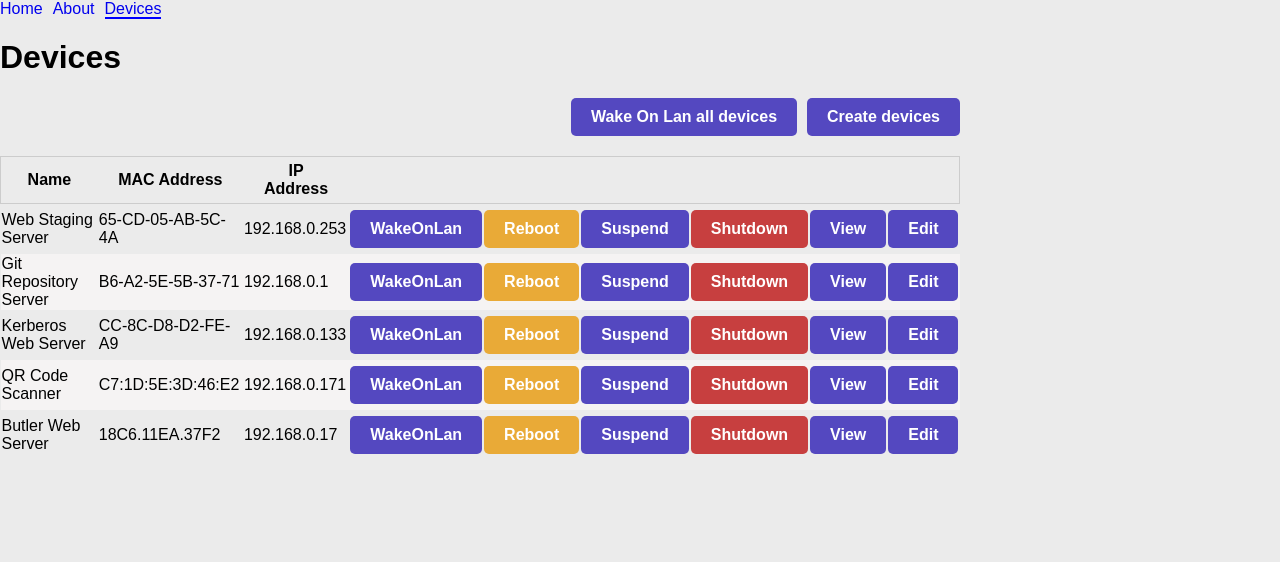
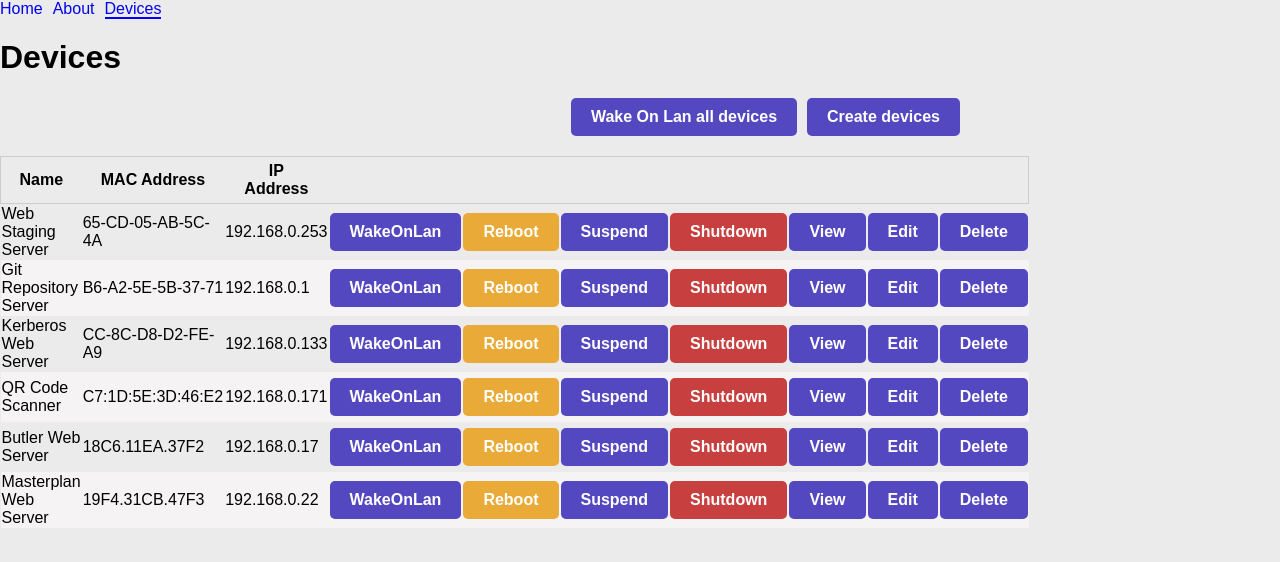
Before and after one commit to teamadaptdevlearnings/moises-spa, a React (Create React App) app: page /devices in a window 1280 px wide. Shown: the top 562 px of the page. Built offline with nearby package versions, Linux system fonts and the light colour scheme; the HTML template or start-up script is replaced by a standard one.

Commit message:
CHORE: cleanup

```diff
--- a/src/components/Modal.css
+++ b/src/components/Modal.css
@@ -1,7 +1,7 @@
 .modalBackground {
   width: 100vw;
   height: 100vh;
-  background-color: rgba(200, 200, 200, .7);
+  background-color: rgba(200, 200, 200, 0.7);
   position: fixed;
   display: flex;
   justify-content: center;
@@ -23,7 +23,6 @@
 .modalContainer .title {
   display: inline-block;
   text-align: center;
-  margin-top: 10px;
 }
 
 .titleCloseBtn {
@@ -32,10 +31,13 @@
 }
 
 .titleCloseBtn button {
+  background: #eee !important;
   background-color: transparent;
-  border: none;
+  border: 1px solid #bbb;
+  border-radius: 50%;
   font-size: 25px;
   cursor: pointer;
+  color: #000;
 }
 
 .modalContainer .body {
@@ -76,8 +78,12 @@ table.devicesDetail {
 }
 table.devicesDetail th,
 table.devicesDetail tr,
-table.devicesDetail  td {
+table.devicesDetail td {
   border: 1px solid #ccc;
+}
+table.devicesDetail input[type="text"] {
+  background: #eee;
+  width: 90%;
 }
 
 @keyframes FadeIn {
@@ -135,11 +141,19 @@ table.devicesDetail  td {
 }
 
 @-webkit-keyframes FadeIn {
-   0% {opacity: 0;}
-   100% {opacity: 1;}
+  0% {
+    opacity: 0;
+  }
+  100% {
+    opacity: 1;
+  }
 }
 
 @keyframes FadeIn {
-   0% {opacity: 0;}
-   100% {opacity: 1;}
+  0% {
+    opacity: 0;
   }
+  100% {
+    opacity: 1;
+  }
+}
--- a/src/components/Modal.js
+++ b/src/components/Modal.js
@@ -1,11 +1,11 @@
-import React from "react";
+import React, { useEffect } from "react";
 import "./Modal.css";
 
-function Modal({ setOpenModal, device }) {
+function Modal({ setOpenModal, device, mode }) {
   return (
     <div className="modalBackground">
       <div className="modalContainer animated fadeIn">
-        {/* <div className="titleCloseBtn">
+        <div className="titleCloseBtn">
           <button
             onClick={() => {
               setOpenModal(false);
@@ -13,10 +13,11 @@ function Modal({ setOpenModal, device }) {
           >
             &times;
           </button>
-        </div> */}
+        </div>
         <div className="title">
           <h4>Device Details</h4>
         </div>
+        {mode === "view" ? (
           <div className="body">
             <table className="devicesDetail">
               <tr>
@@ -31,16 +32,44 @@ function Modal({ setOpenModal, device }) {
               </tr>
             </table>
           </div>
+        ) : (
+          <div className="body">
+            <table className="devicesDetail">
+              <tr>
+                <th>Device Name</th>
+                <th>MAC Address</th>
+                <th>IP Address</th>
+              </tr>
+              <tr>
+                <td>
+                  <input type="text" defaultValue={device.name} />
+                </td>
+                <td>
+                  <input type="text" defaultValue={device.mac_address} />
+                </td>
+                <td>
+                  <input type="text" defaultValue={device.ip_address} />
+                </td>
+              </tr>
+            </table>
+          </div>
+        )}
+        {/* body */}
         <div className="footer">
+          {mode === "view" ? (
+            <></>
+          ) : (
             <button
               onClick={() => {
                 setOpenModal(false);
               }}
               id="cancelBtn"
             >
-            Close
+              Save
             </button>
+          )}
         </div>
+        {/* footer */}
       </div>
     </div>
   );
--- /dev/null
+++ b/src/data/devices.json
@@ -0,0 +1,38 @@
+[
+  {
+    "id": 1,
+    "name": "Web Staging Server",
+    "mac_address": "65-CD-05-AB-5C-4A",
+    "ip_address": "192.168.0.253"
+  },
+  {
+    "id": 2,
+    "name": "Git Repository Server",
+    "mac_address": "B6-A2-5E-5B-37-71",
+    "ip_address": "192.168.0.1"
+  },
+  {
+    "id": 3,
+    "name": "Kerberos Web Server",
+    "mac_address": "CC-8C-D8-D2-FE-A9",
+    "ip_address": "192.168.0.133"
+  },
+  {
+    "id": 4,
+    "name": "QR Code Scanner",
+    "mac_address": "C7:1D:5E:3D:46:E2",
+    "ip_address": "192.168.0.171"
+  },
+  {
+    "id": 5,
+    "name": "Butler Web Server",
+    "mac_address": "18C6.11EA.37F2",
+    "ip_address": "192.168.0.17"
+  },
+  {
+    "id": 6,
+    "name": "Masterplan Web Server",
+    "mac_address": "19F4.31CB.47F3",
+    "ip_address": "192.168.0.22"
+  }
+]
--- a/src/files/devices.json
+++ /dev/null
@@ -1,32 +0,0 @@
-[
-      {
-         "id": 1,
-         "name": "Web Staging Server",
-         "mac_address": "65-CD-05-AB-5C-4A",
-         "ip_address": "192.168.0.253"
-      },
-      {
-         "id": 2,
-         "name": "Git Repository Server",
-         "mac_address": "B6-A2-5E-5B-37-71",
-         "ip_address": "192.168.0.1"
-      },
-      {
-        "id": 3,
-        "name": "Kerberos Web Server",
-        "mac_address": "CC-8C-D8-D2-FE-A9",
-        "ip_address": "192.168.0.133"
-      },
-      {
-        "id": 4,
-        "name": "QR Code Scanner",
-        "mac_address": "C7:1D:5E:3D:46:E2",
-        "ip_address": "192.168.0.171"
-     },
-     {
-        "id": 5,
-        "name": "Butler Web Server",
-        "mac_address": "18C6.11EA.37F2",
-        "ip_address": "192.168.0.17"
-     }
-]
--- a/src/pages/Devices.js
+++ b/src/pages/Devices.js
@@ -1,42 +1,68 @@
-import React, { useState } from 'react'
-import JsonData from '../files/devices.json';
-import Modal from '../components/Modal.js';
-import '../styles/main.css';
+import React, { useState } from "react";
+import JsonData from "../data/devices.json";
+import Modal from "../components/Modal.js";
+import "../styles/main.css";
 
- function Devices(){
+function Devices() {
   const [modalOpen, setModalOpen] = useState(false);
   const [device, setDevice] = useState({});
+  const [mode, setMode] = useState({});
 
-    const DisplayData=JsonData.map(
-        (info, index)=>{
-            return(
+  const DisplayData = JsonData.map((info, index) => {
+    return (
       <tr key={index}>
         <td>{info.name}</td>
         <td>{info.mac_address}</td>
         <td>{info.ip_address}</td>
-                    <td><button className='purple'>WakeOnLan</button></td>
-                    <td><button className='orange'>Reboot</button></td>
-                    <td><button className='purple'>Suspend</button></td>
-                    <td><button className='red'>Shutdown</button></td>
-                    <td><button className='openModalBtn purple'
+        <td>
+          <button className="purple">WakeOnLan</button>
+        </td>
+        <td>
+          <button className="orange">Reboot</button>
+        </td>
+        <td>
+          <button className="purple">Suspend</button>
+        </td>
+        <td>
+          <button className="red">Shutdown</button>
+        </td>
+        <td>
+          <button
+            className="openModalBtn purple"
             onClick={() => {
               setModalOpen(true);
               setDevice(info);
-                        }}>View
+              setMode("view");
+            }}
+          >
+            View
           </button>
         </td>
-                    <td><button className='purple'>Edit</button></td>
+        <td>
+          <button
+            className="openModalBtn purple"
+            onClick={() => {
+              setModalOpen(true);
+              setDevice(info);
+              setMode("edit");
+            }}
+          >
+            Edit
+          </button>
+        </td>
+        <td>
+          <button className="purple">Delete</button>
+        </td>
       </tr>
-            )
-        }
-    )
+    );
+  });
 
-    return(
+  return (
     <div>
       <h1>Devices</h1>
-            <div className='container'>
-                <button className='purple'>Wake On Lan all devices</button>
-                <button className='purple'>Create devices</button>
+      <div className="container">
+        <button className="purple">Wake On Lan all devices</button>
+        <button className="purple">Create devices</button>
       </div>
       <table className="table table-striped">
         <thead>
@@ -44,21 +70,16 @@ import '../styles/main.css';
             <th>Name</th>
             <th>MAC Address</th>
             <th>IP Address</th>
-                        <th></th>
-                        <th></th>
-                        <th></th>
-                        <th></th>
-                        <th></th>
-                        <th></th>
+            <th colspan="7"></th>
           </tr>
         </thead>
-                <tbody>
-                    {DisplayData}
-                </tbody>
+        <tbody>{DisplayData}</tbody>
       </table>
-            {modalOpen && <Modal setOpenModal={setModalOpen} device={device}/>}
+      {modalOpen && (
+        <Modal setOpenModal={setModalOpen} device={device} mode={mode} />
+      )}
     </div>
-    )
+  );
 }
 
 export default Devices;
```
Also changed, not shown: 1 other file (tests, documents, lock files or other folders). Lines whose indentation alone changed are shown as unchanged.
